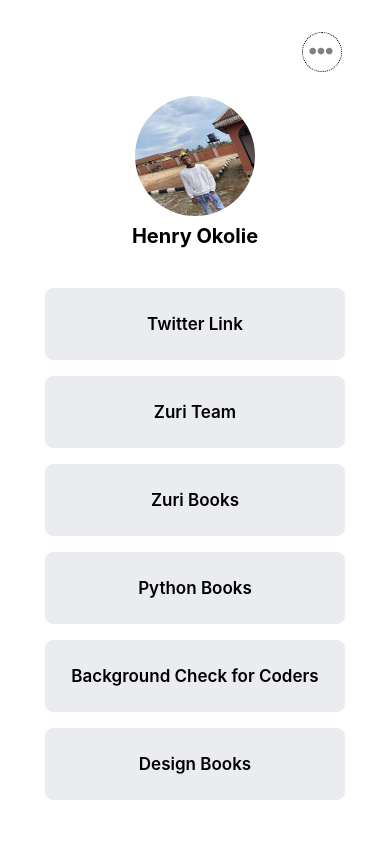
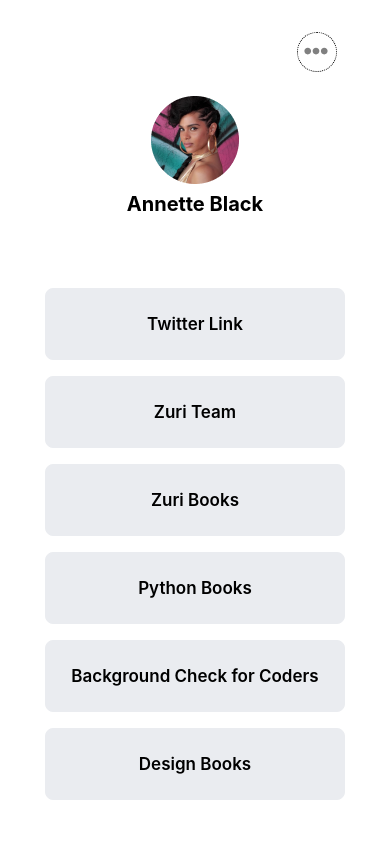
Before and after one commit to Sirboman/Hngi9Task1-linktree, a React (Create React App) app: page / in a window 390 px wide. Shown: the top 844 px of the page. Built offline with nearby package versions, Linux system fonts and the light colour scheme.

Commit message:
made some changes to footer

```diff
--- a/src/components/FooterContainer.js
+++ b/src/components/FooterContainer.js
@@ -9,6 +9,7 @@
 
        <div className='break'></div>
        <footer>
+
             <div className='logo'>
                 <h2>
                     <small>Zuri
@@ -23,7 +24,7 @@
             </div>
 
             <div className='partner'>
-                <img src={I4G} alt='h' />
+                <img src={I4G} alt='I4G' />
             </div>
 
 
--- a/src/components/MainContainer.js
+++ b/src/components/MainContainer.js
@@ -1,6 +1,5 @@
 import React  from 'react';
 import "../styles/MainContainer.css";
-import profilepic from "../images/profilepic.JPG"
 import profileimg from "../images/profileimg.png";
 import slack from "../images/slack.png";
 import { AiFillGithub } from "react-icons/ai";
@@ -20,10 +19,10 @@
 
             <div id='profile'>
                 <div id='profile__img'>
-                <img className='profilepic' src={profilepic}alt='' />
+                <img className='profilepic' src={profileimg} alt='' />
                 </div>
                 <span>
-                    <h2 id='twitter'><small>Henry Okolie</small></h2>
+                    <h2 id='twitter'><small>Annette Black</small></h2>
                     <h2 id='slack' hidden ><small>HNG001819OHO</small></h2>
                 </span>
             </div>
@@ -72,7 +71,7 @@
 
                 <div className='primary'>
                     <span>
-                        <a href='J'> <img src={slack} alt="hngIcon" /></a>
+                        <a href='.'> <img src={slack} alt="hngIcon" /></a>
                     </span>
                     <span>
                         <i><AiFillGithub /></i>
--- a/src/styles/FooterContainer.css
+++ b/src/styles/FooterContainer.css
@@ -1,5 +1,6 @@
 .FooterContainer footer
 {
+    position: relative;
     margin-top: 18rem;
     display: flex;
     flex-direction: row;
@@ -43,18 +44,15 @@
         display: flex;
         flex-direction: column;
         align-items: flex-start;
+        justify-content: center;
+        gap: 0.2rem;
+        left: 0;
+        padding-top: 2rem;
     }
 
 
 
-    .FooterContainer footer
-    {
-        flex-direction: column;
-        justify-content: center;
-        align-items: flex-start;
-        gap: 0.2rem;
-        padding-top: 2rem;
-    }
+
 
     .FooterContainer .break
     {
@@ -73,7 +71,16 @@
 
   }
 
+
+
   @media screen and (max-width: 640px) {
+
+    .FooterContainer footer .elements
+    {
+        flex-direction: column;
+        left: 0;
+
+    }
 
 
 }
--- a/src/styles/MainContainer.css
+++ b/src/styles/MainContainer.css
@@ -32,13 +32,6 @@
     justify-content: center;
 }
 
-.MainContainer header #profile #profile__img .profilepic
-{
-    width: 120px;
-    height: 120px;
-    aspect-ratio: 1/1;
-    border-radius: 6rem;
-}
 
 
 .MainContainer header .icon-sm i:nth-of-type(2)
```
Lines whose indentation alone changed are shown as unchanged.
